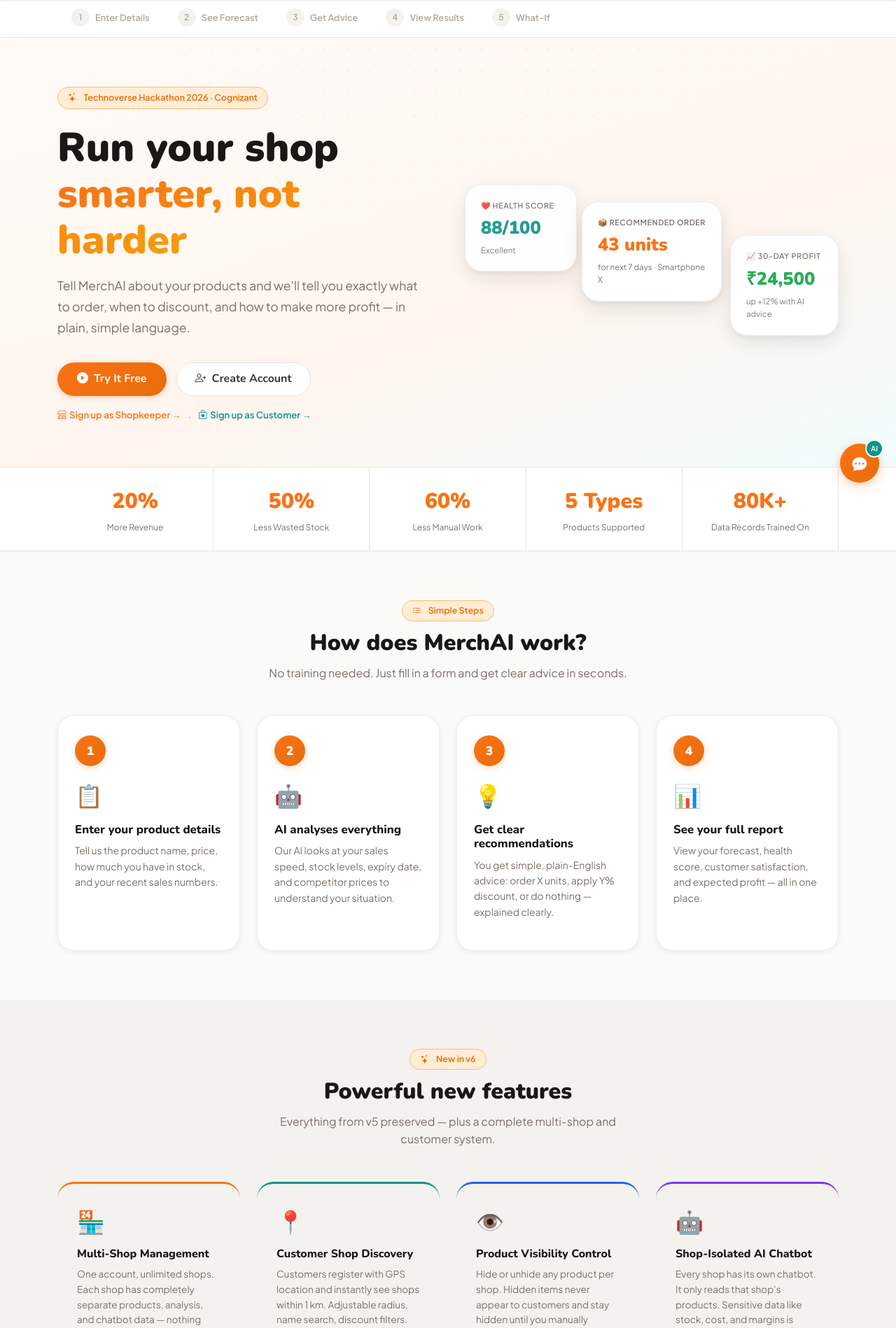
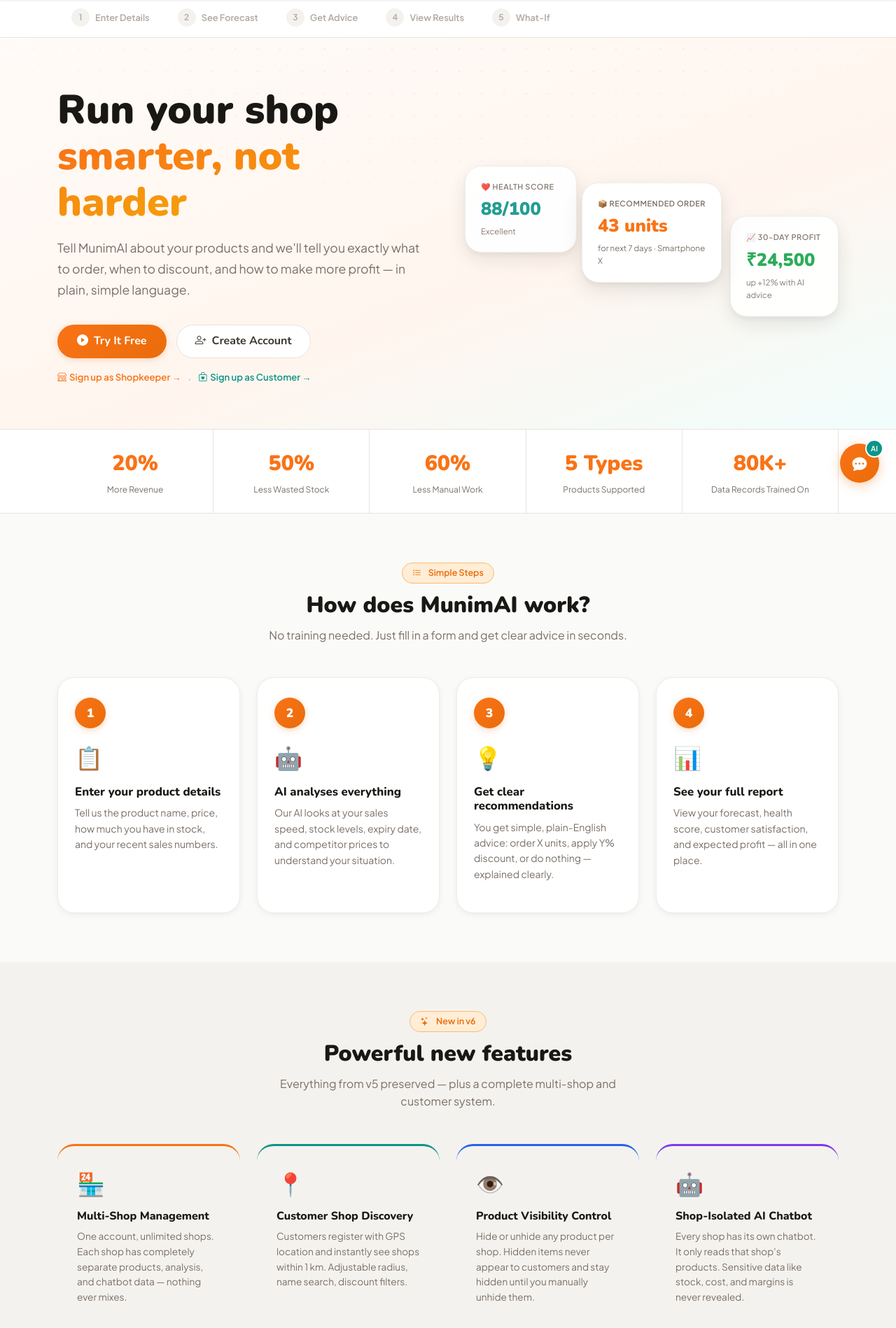
Before and after one commit to Vinayparmar2264/MunimAi, a Flask app: page / in a window 1280 px wide. Shown: the part 86-1984 px from the top of the page at 70% size. Run offline with Flask 3, Linux system fonts and the light colour scheme.

Commit message:
Update home.html

```diff
--- a/templates/home.html
+++ b/templates/home.html
@@ -1,5 +1,5 @@
 {% extends "base.html" %}
-{% block title %}MerchAI — Your Smart Retail Assistant{% endblock %}
+{% block title %}MunimAI — Your Smart Retail Assistant{% endblock %}
 {% block content %}
 
 <!-- HERO -->
@@ -8,13 +8,12 @@
   <div class="container-xl position-relative">
     <div class="row align-items-center g-5">
       <div class="col-lg-6">
-        <div class="hero-badge"><i class="bi bi-stars me-1"></i> Technoverse Hackathon 2026 · Cognizant</div>
         <h1 class="hero-title">
           Run your shop<br/>
           <span class="hero-highlight">smarter, not harder</span>
         </h1>
         <p class="hero-sub">
-          Tell MerchAI about your products and we'll tell you
+          Tell MunimAI about your products and we'll tell you
           exactly what to order, when to discount, and how to make more profit —
           in plain, simple language.
         </p>
@@ -105,7 +104,7 @@
   <div class="container-xl">
     <div class="text-center mb-5">
       <div class="section-tag"><i class="bi bi-list-check me-1"></i> Simple Steps</div>
-      <h2 class="section-title">How does MerchAI work?</h2>
+      <h2 class="section-title">How does MunimAI work?</h2>
       <p class="section-sub mx-auto">No training needed. Just fill in a form and get clear advice in seconds.</p>
     </div>
     <div class="row g-4">
@@ -167,7 +166,7 @@
         <div class="feature-card fc-orange">
           <div class="feature-icon">📉</div>
           <h3>Running out of stock</h3>
-          <p>When popular items sell out, you lose customers and revenue. MerchAI tells you exactly when and how much to reorder.</p>
+          <p>When popular items sell out, you lose customers and revenue. MunimAI tells you exactly when and how much to reorder.</p>
         </div>
       </div>
       <div class="col-md-4">
```
